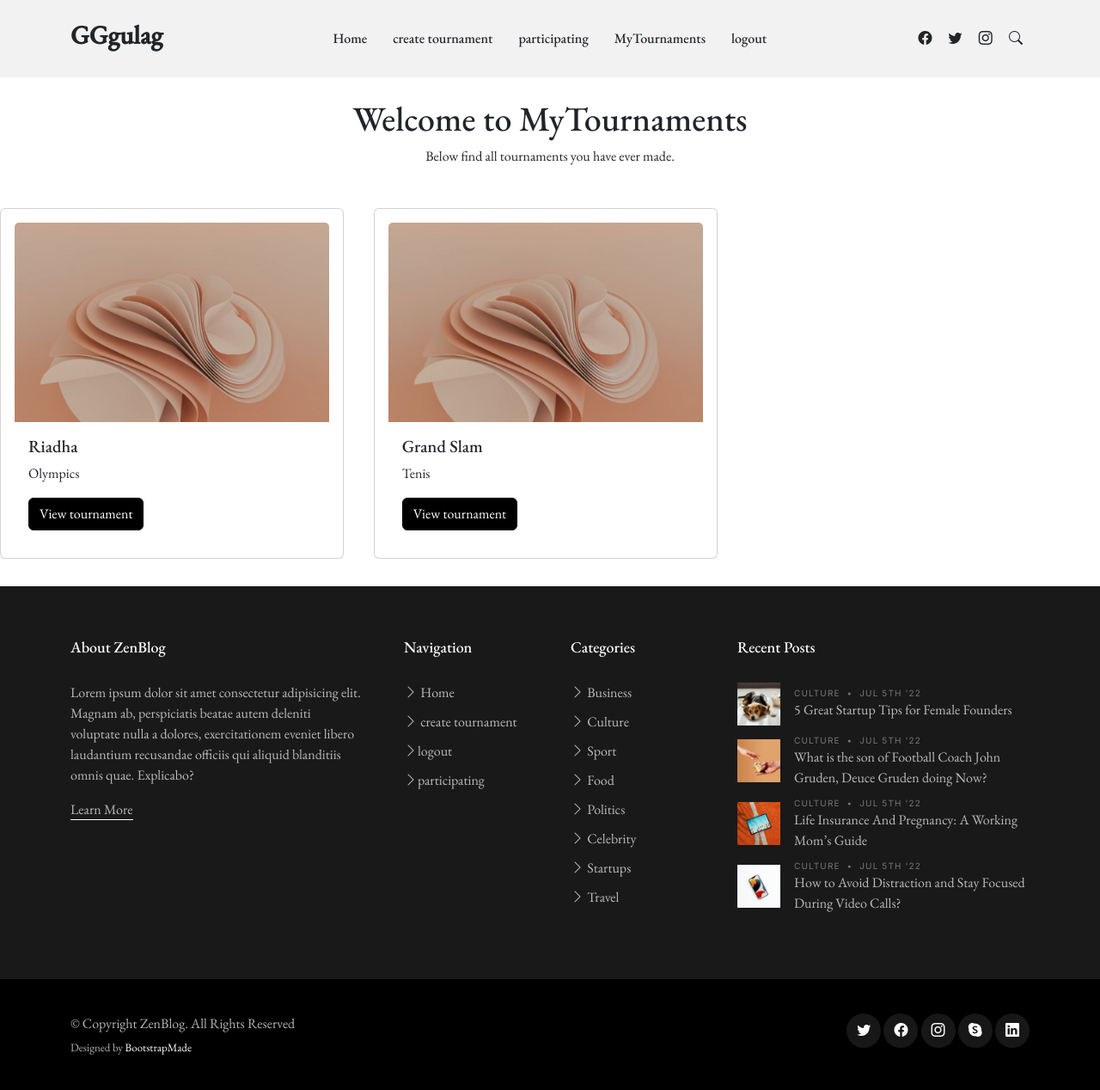
After one commit to sammyrhymes/GGgulag, a Django app: page /mytournaments/ in a window 1280 px wide. The commit adds this page. Shown: the whole page at 86% size. Run offline with Django 4.2, Linux system fonts and the light colour scheme; a user stored in the database is signed in; data comes from the database, SQL or seed files in the repository; both versions use the stored data as it was after the commit; some libraries are stand-ins or nearby versions; some web fonts are replaced.

Commit message:
Refined the UI further!

```diff
--- a/gggulag/urls.py
+++ b/gggulag/urls.py
@@ -16,8 +16,13 @@ Including another URLconf
 """
 from django.contrib import admin
 from django.urls import path, include
+from django.conf import settings
+from django.conf.urls.static import static
 
 urlpatterns = [
     path('admin/', admin.site.urls),
     path('', include('tournaments.urls')),
 ]
+
+if settings.DEBUG:
+    urlpatterns += static(settings.MEDIA_URL, document_root=settings.MEDIA_ROOT)
--- a/tournaments/models.py
+++ b/tournaments/models.py
@@ -12,6 +12,7 @@ class Tournament(models.Model):
     prize_pool = models.DecimalField(max_digits=10, decimal_places=2)
     status = models.CharField(max_length=20, choices=[('Open', 'Open'), ('Closed', 'Closed')])
     participants = models.ManyToManyField(User, related_name='tournament_participants', blank=True)
+    image = models.ImageField(upload_to='tournament_images/', null=True, blank=True)
 
     def __str__(self):
         return self.title
--- a/tournaments/templates/tournaments/base.html
+++ b/tournaments/templates/tournaments/base.html
@@ -44,7 +44,7 @@
   <header id="header" class="header d-flex align-items-center mb-4">
     <div class="container-fluid container-xl d-flex align-items-center justify-content-between">
 
-      <a href="index.html" class="logo d-flex align-items-center">
+      <a href="{% url 'tournaments:list_tournaments' %}" class="logo d-flex align-items-center">
         <!-- Uncomment the line below if you also wish to use an image logo -->
         <!-- <img src="{% static '/img/logo.png" alt=""> -->
         <h1>GGgulag</h1>
@@ -55,9 +55,9 @@
             <ul class="footer-links list-unstyled">
                 <li><a href="{% url 'tournaments:list_tournaments' %}"> Home</a></li>
                 <li><a href="{% url 'tournaments:create_tournament' %}"> create tournament</a></li>
-                                <li><a href="{% url 'tournaments:participating_tournament' %}"></i>participating</a></li>
-                                <li><a href="{% url 'tournaments:logout' %}">logout</a></li>
-
+                <li><a href="{% url 'tournaments:participating_tournament' %}"></i>participating</a></li>
+                <li><a href="{% url 'tournaments:mytournaments' %}">MyTournaments</a></li>
+                <li><a href="{% url 'tournaments:logout' %}">logout</a></li>
               </ul>
       </nav><!-- .navbar -->
 
--- a/tournaments/templates/tournaments/create_tournaments.html
+++ b/tournaments/templates/tournaments/create_tournaments.html
@@ -1,5 +1,10 @@
 {% extends 'tournaments/base.html' %}
 {% block content %}
+{% if error %}
+<div>
+    {{error}}
+</div>
+{% endif %}
 <form action="{% url 'tournaments:create_tournament' %}" method="post">
     {% csrf_token %}
     {{ form.as_p }}
--- a/tournaments/templates/tournaments/edit_tournament.html
+++ b/tournaments/templates/tournaments/edit_tournament.html
@@ -13,7 +13,6 @@
 {% endblock %}
 <!-- <div class="form">
   <form action="{% url 'tournaments:edit_tournament' %}" method="post" role="form" class="php-email-form">
-    {% for f in form %}
     <div class="row">
       <div class="form-group col-md-6">
         {{ f }}
--- /dev/null
+++ b/tournaments/templates/tournaments/mytournaments.html
@@ -0,0 +1,26 @@
+{% extends 'tournaments/base.html' %}
+{% block content %}
+{% load static %}
+<div class="text-center">
+    <h1>Welcome to  MyTournaments</h1>
+    <p>Below find all tournaments you have ever made.</p>
+</div>
+    {% if tournaments %}
+    <div class=" row">
+
+    {% for tournament in tournaments %}
+    <div class="col-md-4">
+    <div class="card p-3" style="width: 25rem; margin: 2rem 0;">
+        <img class="card-img-top" src="{% static 'img/post-landscape-5.jpg' %}" alt="Card image cap">
+        <div class="card-body">
+          <h5 class="card-title">{{ tournament.title }}</h5>
+          <p class="card-text">{{ tournament.game }}</p>
+          <a href="{% url 'tournaments:view_tournament' id=tournament.id %}" class="btn btn-primary">View tournament</a>
+        </div>
+      </div></div>
+    {% endfor %}
+</div>
+    {% else %}
+        <h1 class="text-center">You are yet to create a tournament</h1>
+    {% endif %}
+{% endblock %}
--- a/tournaments/urls.py
+++ b/tournaments/urls.py
@@ -15,4 +15,6 @@ urlpatterns = [
     path('delete_tournament/<int:id>', DeleteTournament.as_view(), name='delete_tournament'),
     path('participating_tournament/', ParticipatingTournaments.as_view(), name='participating_tournament'),
     path('index/', Index.as_view(), name='index'),
+    path('mytournaments/', MyTournaments.as_view(), name='mytournaments'),
+    path('tournament/<int:tournament_id>/participants/', Participants.as_view(), name='participants'),
 ]
--- a/tournaments/views.py
+++ b/tournaments/views.py
@@ -70,13 +70,14 @@ class CreateTournament(LoginRequiredMixin,View):
         return render(request, self.template_name, {'form': form})
 
     def post(self, request):
-        form = TournamentForm(request.POST)
+        form = TournamentForm(request.POST, request.FILES)
         if form.is_valid():
             tournament = form.save(commit=False)
             tournament.organizer = request.user
             tournament.save()
             return redirect('tournaments:list_tournaments')
-        return redirect('tournaments:create_tournament')
+        error = "invalid form"
+        return redirect('tournaments:create_tournament', {'error':error})
 
 class list_Tournament(LoginRequiredMixin,View):
 
@@ -174,8 +175,9 @@ class ParticipatingTournaments(LoginRequiredMixin,View):
     def get(self, request):
 
         tournaments = Tournament.objects.filter(participants=request.user)
+        participants = Tournament.participants.all()
 
-        context = {'tournaments': tournaments}
+        context = {'tournaments': tournaments, 'participants':participants}
         return render(request, self.template_name, context)
 
 class Index(View):
@@ -183,3 +185,22 @@ class Index(View):
 
     def get(self, request):
         return render(request, self.template_name)
+
+
+
+class MyTournaments(LoginRequiredMixin, View):
+    template_name = 'tournaments/mytournaments.html'
+    login_url = 'tournament:login'
+
+    def get(self, request):
+        tournaments = Tournament.objects.filter(organizer=request.user)
+        return render(request, self.template_name, {'tournaments': tournaments})
+
+class Participants(LoginRequiredMixin, View):
+
+    template_name = 'tournaments/participants.html'
+    login_url = 'tournament:login'
+
+    def get(self, request, tournament_id):
+        tournament = get_object_or_404(Tournament, id=tournament_id)
+        return render(request, 'tournaments/participants.html', {'tournament': tournament})
```
Also changed, not shown: tournaments/templates/tournaments/list_tournaments.html (+10 -6 lines), tournaments/templates/tournaments/participants.html (added, +14 -0 lines), tournaments/templates/tournaments/participating_tournaments.html (+31 -6 lines), tournaments/templates/tournaments/view_tournament.html (+17 -7 lines), db.sqlite3, tournaments/migrations/0003_tournament_image.py (added), 1 other file.
